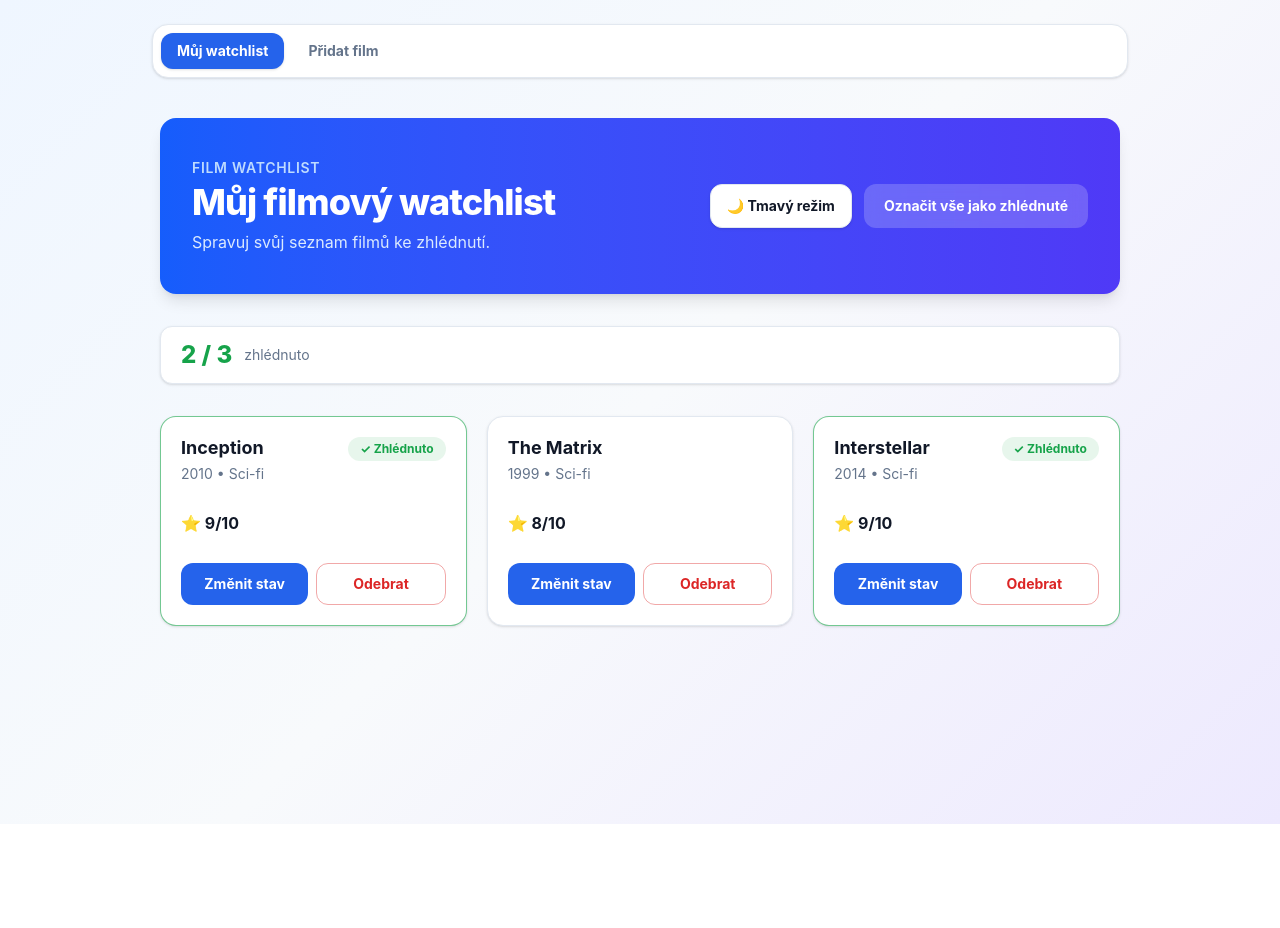
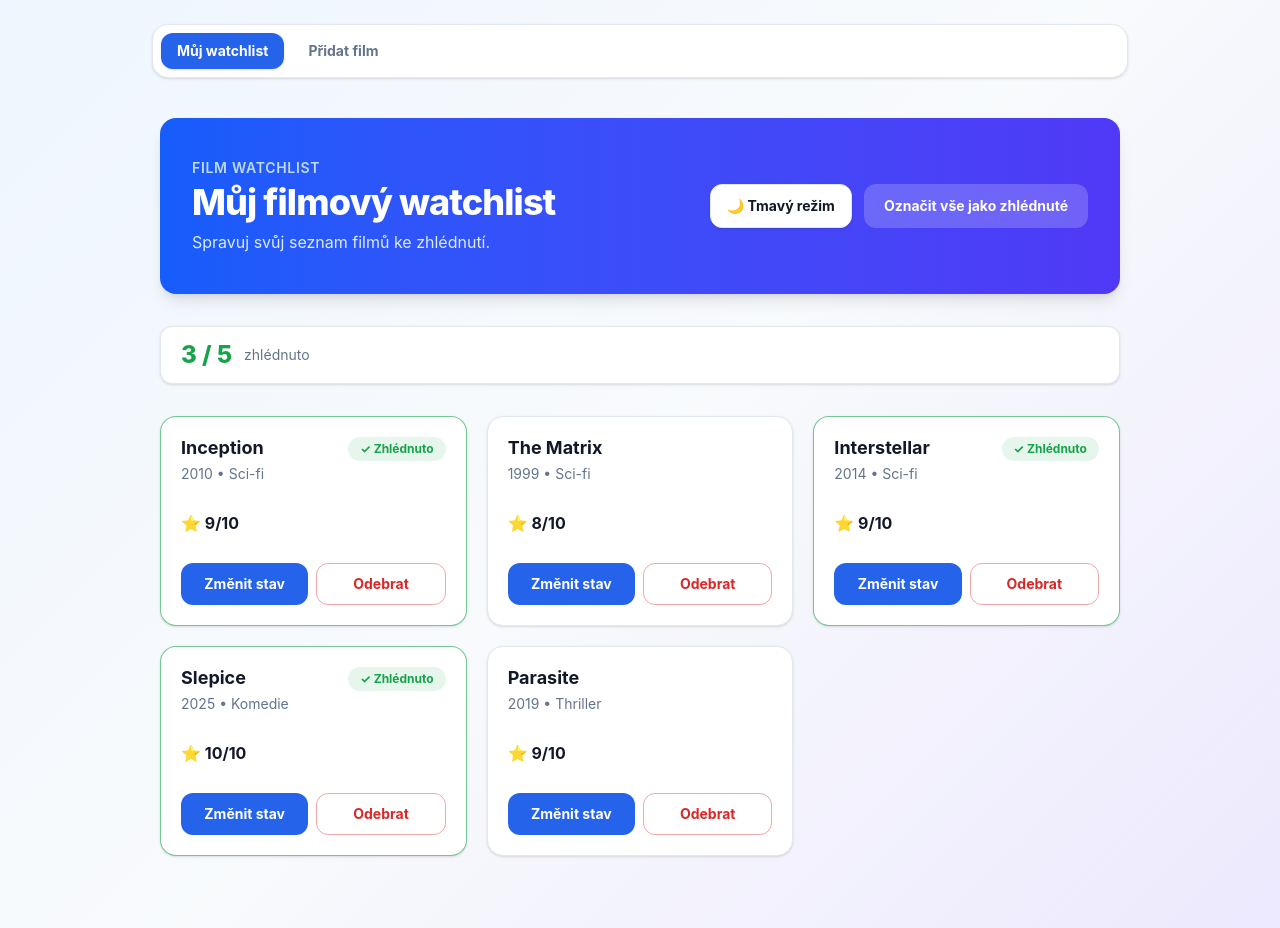
Before and after one commit to JakubHerr/4IT427_herj17, a React (Vite) app in the folder 4IT427_herj17/: page / in a window 1280 px wide. Before the commit the page ends 824 px from the top, so only its background shows below. Built offline with nearby package versions, Linux system fonts and the light colour scheme.

Commit message:
feat: Úkol 6 – Funkční fetch přes query (bez reakce na iserror/isloading)

```diff
--- a/4IT427_herj17/package.json
+++ b/4IT427_herj17/package.json
@@ -11,10 +11,11 @@
   },
   "dependencies": {
     "@tailwindcss/vite": "^4.3.0",
+    "@tanstack/react-query": "^5.100.11",
     "react": "^19.2.6",
     "react-dom": "^19.2.6",
-    "tailwindcss": "^4.3.0",
-    "react-router-dom": "^7.15.1"
+    "react-router-dom": "^7.15.1",
+    "tailwindcss": "^4.3.0"
   },
   "devDependencies": {
     "@eslint/js": "^10.0.1",
--- /dev/null
+++ b/4IT427_herj17/public/films.json
@@ -0,0 +1,42 @@
+[
+  {
+    "id": "1",
+    "title": "Inception",
+    "year": 2010,
+    "genre": "Sci-fi",
+    "rating": 9,
+    "watched": true
+  },
+  {
+    "id": "2",
+    "title": "The Matrix",
+    "year": 1999,
+    "genre": "Sci-fi",
+    "rating": 8,
+    "watched": false
+  },
+  {
+    "id": "3",
+    "title": "Interstellar",
+    "year": 2014,
+    "genre": "Sci-fi",
+    "rating": 9,
+    "watched": true
+  },
+  {
+    "id": "4",
+    "title": "Slepice",
+    "year": 2025,
+    "genre": "Komedie",
+    "rating": 10,
+    "watched": true
+  },
+  {
+    "id": "5",
+    "title": "Parasite",
+    "year": 2019,
+    "genre": "Thriller",
+    "rating": 9,
+    "watched": false
+  }
+]
--- a/4IT427_herj17/src/context/WatchlistContext.tsx
+++ b/4IT427_herj17/src/context/WatchlistContext.tsx
@@ -1,5 +1,6 @@
 import { createContext, useState, useEffect } from "react";
 import type { Film } from "@/types/film.types.ts";
+import {useQuery} from "@tanstack/react-query";
 
 interface WatchlistContextValue {
     films: Film[];
@@ -11,35 +12,20 @@ interface WatchlistContextValue {
 
 export const WatchlistContext = createContext<WatchlistContextValue | null>(null);
 
-const initialFilms: Film[] = [
-    {
-        id: "1",
-        title: "Inception",
-        year: 2010,
-        genre: "Sci-fi",
-        rating: 9,
-        watched: true,
-    },
-    {
-        id: "2",
-        title: "The Matrix",
-        year: 1999,
-        genre: "Sci-fi",
-        rating: 8,
-        watched: false,
-    },
-    {
-        id: "3",
-        title: "Interstellar",
-        year: 2014,
-        genre: "Sci-fi",
-        rating: 9,
-        watched: true,
-    },
-];
+export function WatchlistProvider({ children }: { children: React.ReactNode }) {
+    const { data: initialFilms, isLoading, isError, error } = useQuery({
+        queryKey: ['films'],
+        queryFn: async () => fetch("/films.json").then(res => res.json() as Promise<Film[]>),
+        staleTime: 60_000
+    })
 
-export function WatchlistProvider({ children }: { children: React.ReactNode }) {
-    const [films, setFilms] = useState<Film[]>(initialFilms);
+    const [films, setFilms] = useState<Film[]>([]);
+
+    useEffect(() => {
+        if (initialFilms) {
+            setFilms(initialFilms);
+        }
+    }, [initialFilms]);
 
     function addFilm(film: Film) {
         setFilms((prev) => [...prev, film]);
--- a/4IT427_herj17/src/main.tsx
+++ b/4IT427_herj17/src/main.tsx
@@ -4,13 +4,25 @@ import './index.css'
 import App from './App.tsx'
 import { WatchlistProvider } from './context/WatchlistContext.tsx'
 import {BrowserRouter} from "react-router-dom";
+import { QueryClient, QueryClientProvider } from '@tanstack/react-query';
+
+const queryClient = new QueryClient({
+    defaultOptions: {
+        queries: {
+            staleTime: 5 * 60 * 1000,  // data jsou "čerstvá" 5 minut
+            retry: 2,                   // při chybě zkusí 2× znovu
+        },
+    },
+});
 
 createRoot(document.getElementById('root')!).render(
   <StrictMode>
+      <QueryClientProvider client={queryClient}>
           <WatchlistProvider>
               <BrowserRouter>
-                  <App />
+                      <App />
               </BrowserRouter>
           </WatchlistProvider>
+      </QueryClientProvider>
   </StrictMode>,
 )
```
Also changed, not shown: 1 other file (tests, documents, lock files or other folders).
